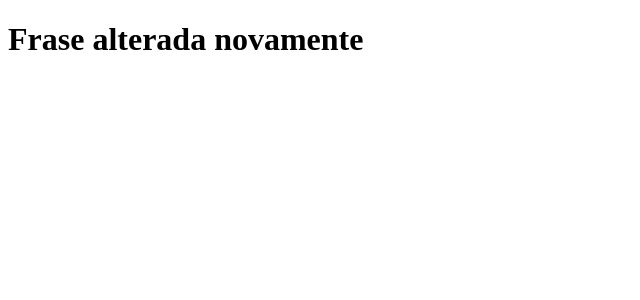
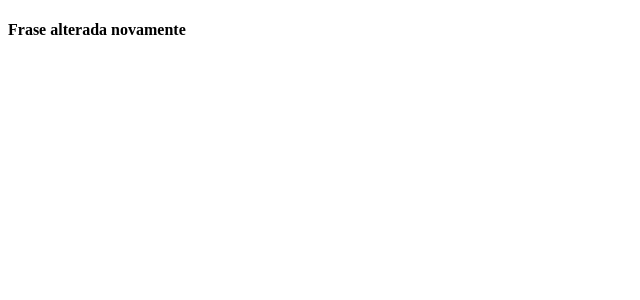
Before and after one commit to yurisr123/clone-tabnews, a Next.js app: page / in a window 1280 px wide. Shown: the top 300 px of the page, without its empty margins (0-640 px from the left). Built offline with nearby package versions, Linux system fonts and the light colour scheme.

Commit message:
tag h4 adicionada e negrito adicionado

```diff
--- a/pages/index.js
+++ b/pages/index.js
@@ -1,5 +1,5 @@
 function Home(){
-    return <h1>Frase alterada novamente</h1>
+    return <h4><b>Frase alterada novamente</b></h4>
 }
 
 export default Home;
```
